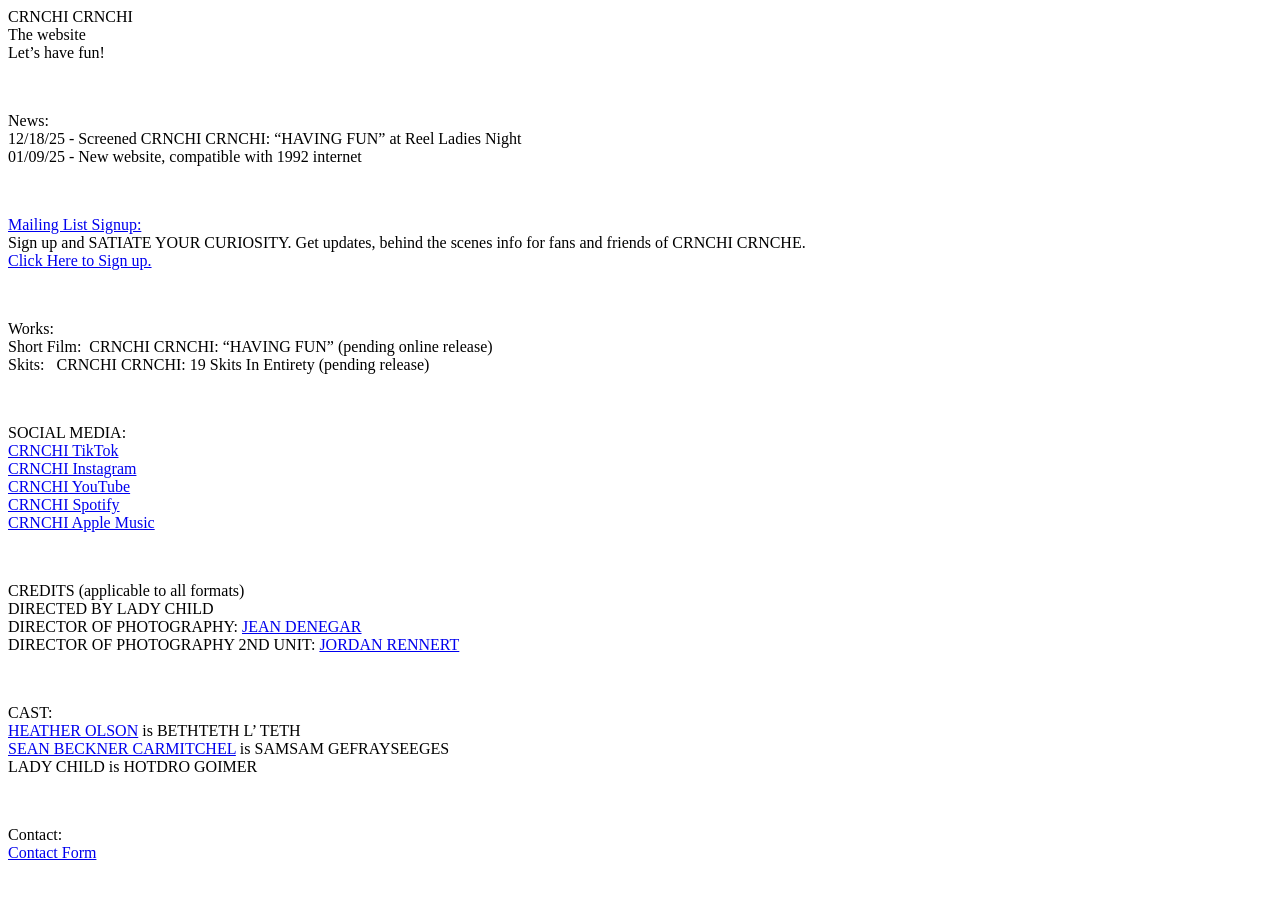
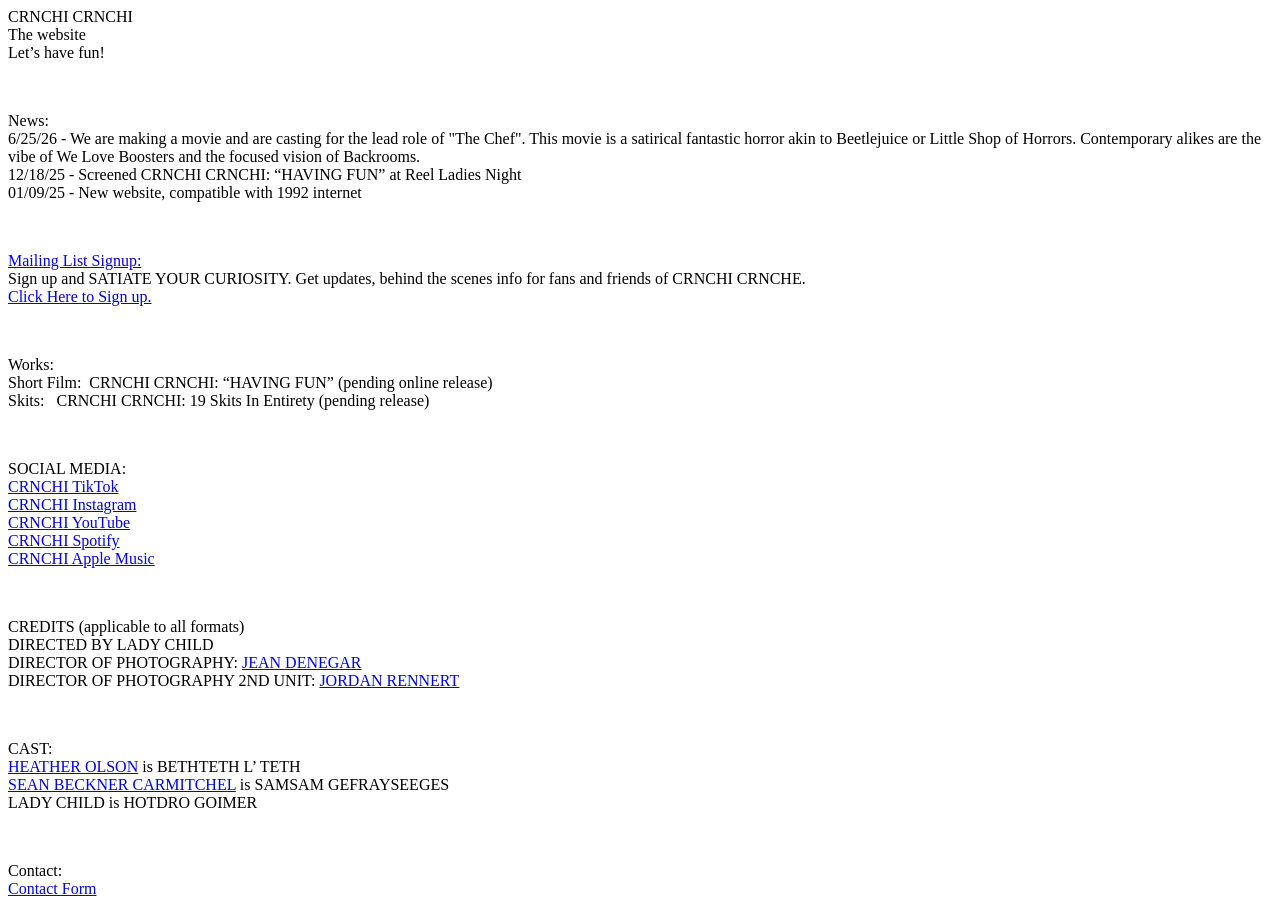
Before and after one commit to crnchicrnche/crnchicrnche, a plain HTML site: page index.html in a window 1280 px wide. Before the commit the page ends 878 px from the top, so only its background shows below. Drawn offline with Linux system fonts and the light colour scheme.

Commit message:
Revise news section in index.html
Updated news section with new movie casting information.

```diff
--- a/index.html
+++ b/index.html
@@ -1,6 +1,6 @@
 <p>CRNCHI CRNCHI<br>The website<br>Let&rsquo;s have fun!</p>
 <p><br></p>
-<p>News:<br>12/18/25 - Screened CRNCHI CRNCHI: &ldquo;HAVING FUN&rdquo; at Reel Ladies Night<br>01/09/25 - New website, compatible with 1992 internet</p>
+<p>News:<br>6/25/26 - We are making a movie and are casting for the lead role of "The Chef". This movie is a satirical fantastic horror akin to Beetlejuice or Little Shop of Horrors. Contemporary alikes are the vibe of We Love Boosters and the focused vision of Backrooms.<br>12/18/25 - Screened CRNCHI CRNCHI: &ldquo;HAVING FUN&rdquo; at Reel Ladies Night<br>01/09/25 - New website, compatible with 1992 internet</p>
 <p>&nbsp; &nbsp;&nbsp;</p>
 <p><a href="https://docs.google.com/forms/d/e/1FAIpQLSdxTRfHVowkmEh-8AgFoT0z1IPAkXwveCP4Utl_o_yotBTciw/viewform?usp=header">Mailing List Signup:</a><br>Sign up and SATIATE YOUR CURIOSITY. Get updates, behind the scenes info for fans and friends of CRNCHI CRNCHE.&nbsp;<br><a href="https://docs.google.com/forms/d/e/1FAIpQLSdxTRfHVowkmEh-8AgFoT0z1IPAkXwveCP4Utl_o_yotBTciw/viewform?usp=header">Click Here to Sign up.</a></p>
 <p><br></p>
```
